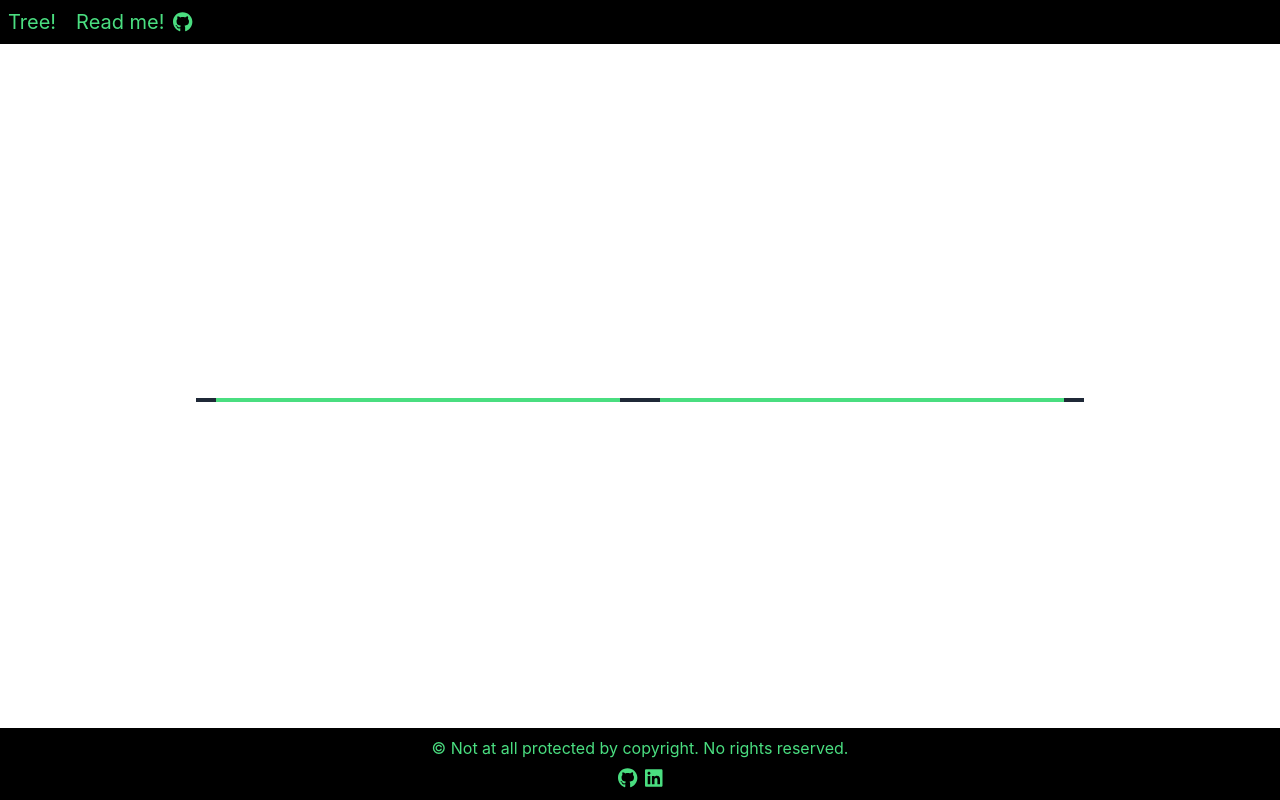
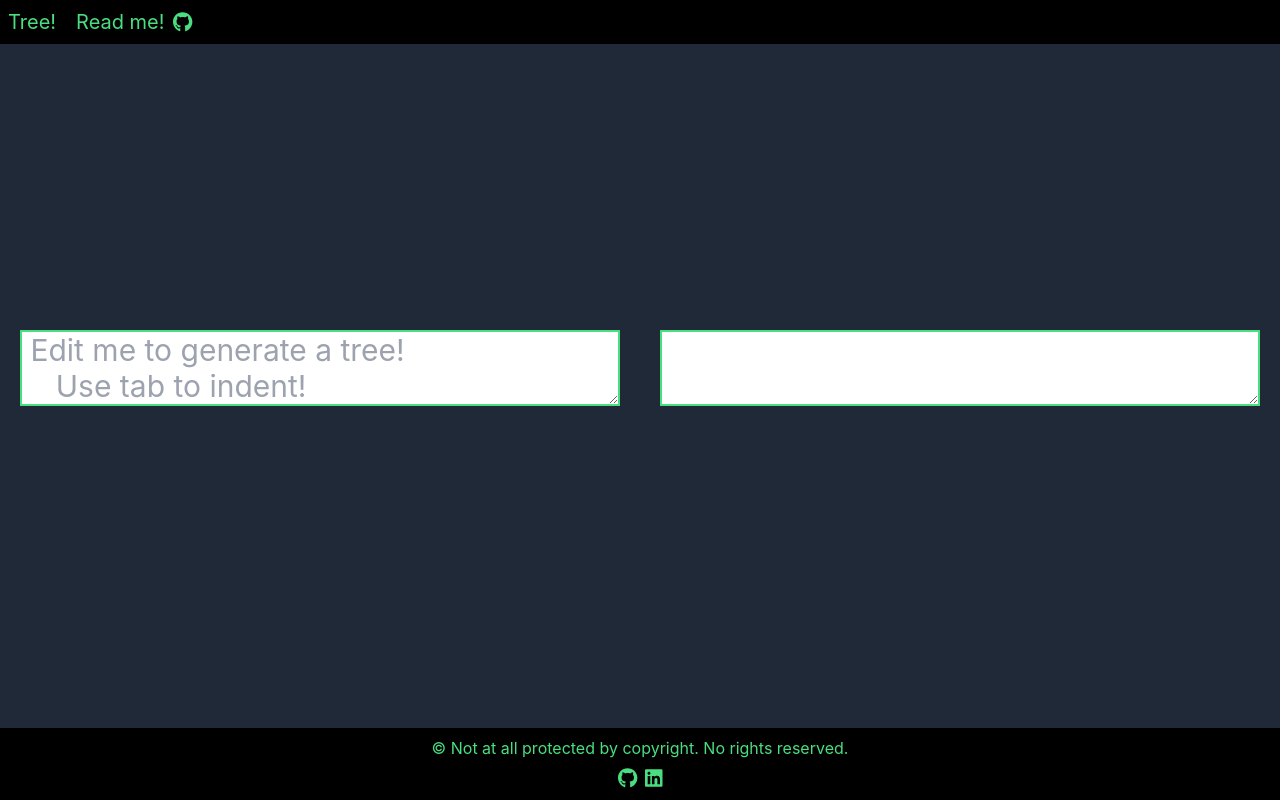
Before and after one commit to Spectre-1/tree_dir, a React (Create React App) app: page / in a window 1280 px wide. Built offline with nearby package versions, Linux system fonts and the light colour scheme.

Commit message:
fixed pprent

```diff
--- a/src/components/InputComponent.js
+++ b/src/components/InputComponent.js
@@ -35,11 +35,7 @@ const InputComponent = ({ inputValue, setInputValue }) => {
   };
 
   return (
-    <div
-      ref={containerRef}
-      className="flex flex-col bg-gray-800 w-full md:w-1/2 border-2 border-green-400 m-auto mx-5"
-      style={{ height: containerHeight }}
-    >
+    <div className="flex flex-col bg-gray-800 w-full md:w-1/2 border-2 border-green-400 mx-5 overflow-auto">
       <form className="flex flex-col h-full" onSubmit={handleSubmit}>
         <textarea
           className="flex-grow input text-3xl" // Increase the font size here
--- a/src/components/OutputComponent.js
+++ b/src/components/OutputComponent.js
@@ -23,11 +23,7 @@ const OutputComponent = ({ inputValue }) => {
   };
 
   return (
-    <div
-      ref={containerRef}
-      className="flex flex-col bg-gray-800 w-full md:w-1/2 border-2 border-green-400 m-auto mx-5"
-      style={{ height: containerHeight }}
-    >
+    <div className="flex flex-col bg-gray-800 w-full md:w-1/2 border-2 border-green-400 mx-5 overflow-auto">
       <form className="flex flex-col h-full">
         <textarea
           className="flex-grow input text-3xl" // Increase the font size here
--- a/src/components/ParentComponent.js
+++ b/src/components/ParentComponent.js
@@ -2,11 +2,12 @@ import React, { useState } from 'react';
 import InputComponent from './InputComponent';
 import OutputComponent from './OutputComponent';
 
+// ParentComponent.js
 const ParentComponent = () => {
   const [inputValue, setInputValue] = useState('');
 
   return (
-    <div className="flex flex-col md:flex-row bg-gray-800 m-auto">
+    <div className="flex flex-col md:flex-row bg-gray-800 items-center justify-center h-[calc(100vh-4rem)]">
       <InputComponent inputValue={inputValue} setInputValue={setInputValue} />
       <OutputComponent inputValue={inputValue} />
     </div>
```
